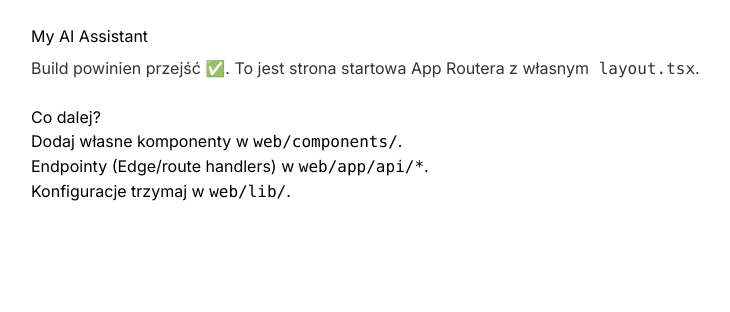
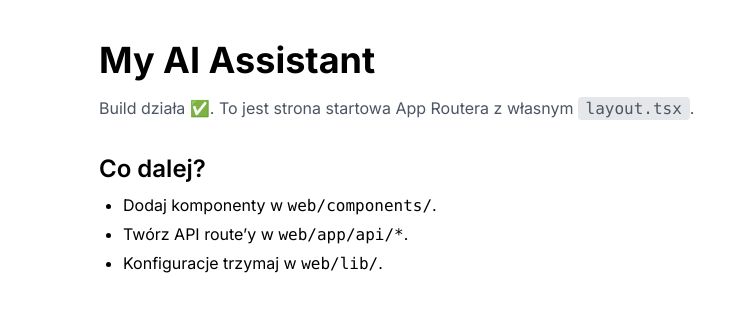
Before and after one commit to wojo18/my-ai-assistant, a Next.js app in the folder web/: page / in a window 1280 px wide. Shown: the top 312 px of the page, without its empty margins (173-903 px from the left). Built offline with nearby package versions, Linux system fonts and the light colour scheme.

Commit message:
Update page.tsx

```diff
--- a/web/app/page.tsx
+++ b/web/app/page.tsx
@@ -1,18 +1,18 @@
 // web/app/page.tsx
 export default function Home() {
   return (
-    <main style={{ padding: '24px', maxWidth: 920, margin: '0 auto' }}>
-      <h1 style={{ marginBottom: 8 }}>My AI Assistant</h1>
-      <p style={{ opacity: 0.8 }}>
-        Build powinien przejść ✅. To jest strona startowa App Routera z własnym
-        <code> layout.tsx</code>.
+    <main className="max-w-3xl mx-auto px-4 py-10">
+      <h1 className="text-4xl font-bold mb-4">My AI Assistant</h1>
+      <p className="text-gray-600 dark:text-gray-300">
+        Build działa ✅. To jest strona startowa App Routera z własnym
+        <code className="bg-gray-200 dark:bg-gray-700 px-2 py-0.5 rounded ml-1">layout.tsx</code>.
       </p>
 
-      <section style={{ marginTop: 24 }}>
-        <h2>Co dalej?</h2>
-        <ul>
-          <li>Dodaj własne komponenty w <code>web/components/</code>.</li>
-          <li>Endpointy (Edge/route handlers) w <code>web/app/api/*</code>.</li>
+      <section className="mt-8">
+        <h2 className="text-2xl font-semibold mb-2">Co dalej?</h2>
+        <ul className="list-disc pl-6 space-y-1">
+          <li>Dodaj komponenty w <code>web/components/</code>.</li>
+          <li>Twórz API route’y w <code>web/app/api/*</code>.</li>
           <li>Konfiguracje trzymaj w <code>web/lib/</code>.</li>
         </ul>
       </section>
```
